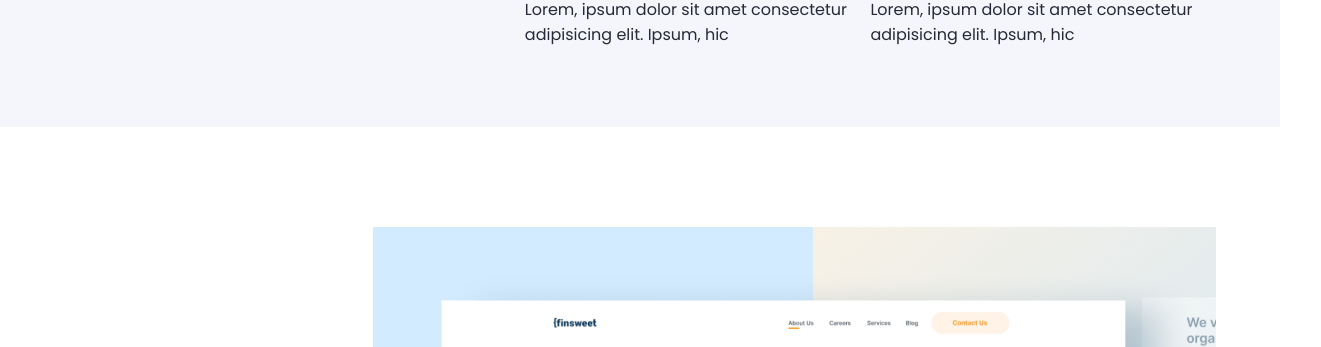
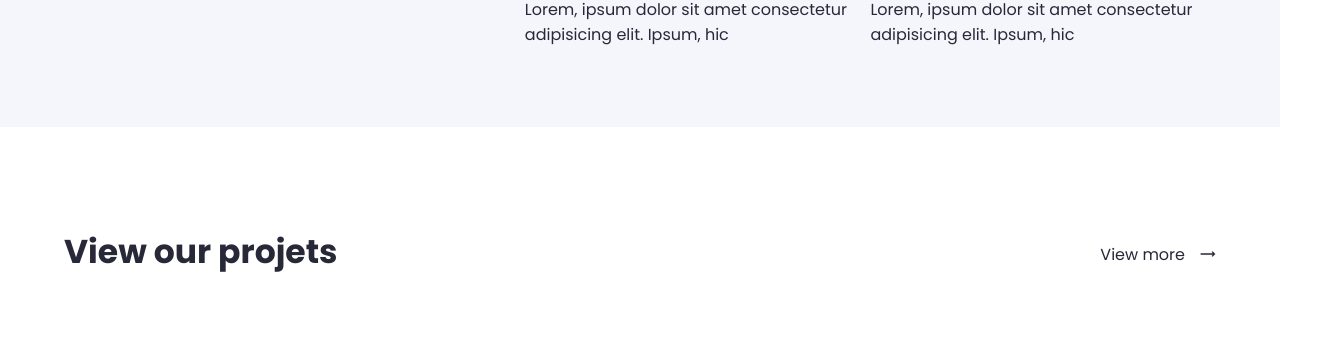
Before and after one commit to Meldy2503/Windec, a React (Create React App) app: page / in a window 1280 px wide. Shown: the part 1035-1382 px from the top of the page, 1321 px wide, since content can reach past the window. Built offline with nearby package versions, Linux system fonts and the light colour scheme.

Commit message:
add section2 images

```diff
--- a/src/components/HomePage/Section_2/Section2.js
+++ b/src/components/HomePage/Section_2/Section2.js
@@ -11,7 +11,6 @@ import img4 from "../../images/img4.svg";
 function Setion2() {
   return (
     <MainContainer bgco= "#FFF">
-      <ContentContainer>
         <Span>
               <h2>View our projets</h2>
               <li>
@@ -19,15 +18,13 @@ function Setion2() {
                       <CgArrowLongRight />
               </li>
         </Span>
-        <ImageContainer>
+        <ContentContainer>
           <img src={img2} alt="img2" />
           <span>
           <img src={img3} alt="img3" />
           <img src={img4} alt="img4" />
           </span>
-        </ImageContainer>
-
-      </ContentContainer>
+        </ContentContainer>
     </MainContainer>
   );
 }
--- a/src/components/HomePage/Section_2/Section2Style.js
+++ b/src/components/HomePage/Section_2/Section2Style.js
@@ -4,16 +4,20 @@ export const Span = styled.span`
      display: flex;
      justify-content: space-between;
      align-items: center;
-     width: 100%;
+     width: 90%;
+     max-width: 120rem;
+     margin: 0 auto;
+     padding-top: 10rem;
 
      h2 {
         margin-bottom: 2rem;
         font-size: 3.3rem;
+
      }
      li {
          display: flex;
          align-items: center;
-         margin-top: -1.2rem;
+         margin-top: -1.5rem;
 
      }
 
@@ -25,5 +29,10 @@ export const Span = styled.span`
 `;
 
 export const ImageContainer = styled.div`
-
+     /* display: flex;
+     width: 85%;
+     max-width: 120rem;
+     margin: 0 auto;
+     justify-content: space-between;
+      */
 `;
```
